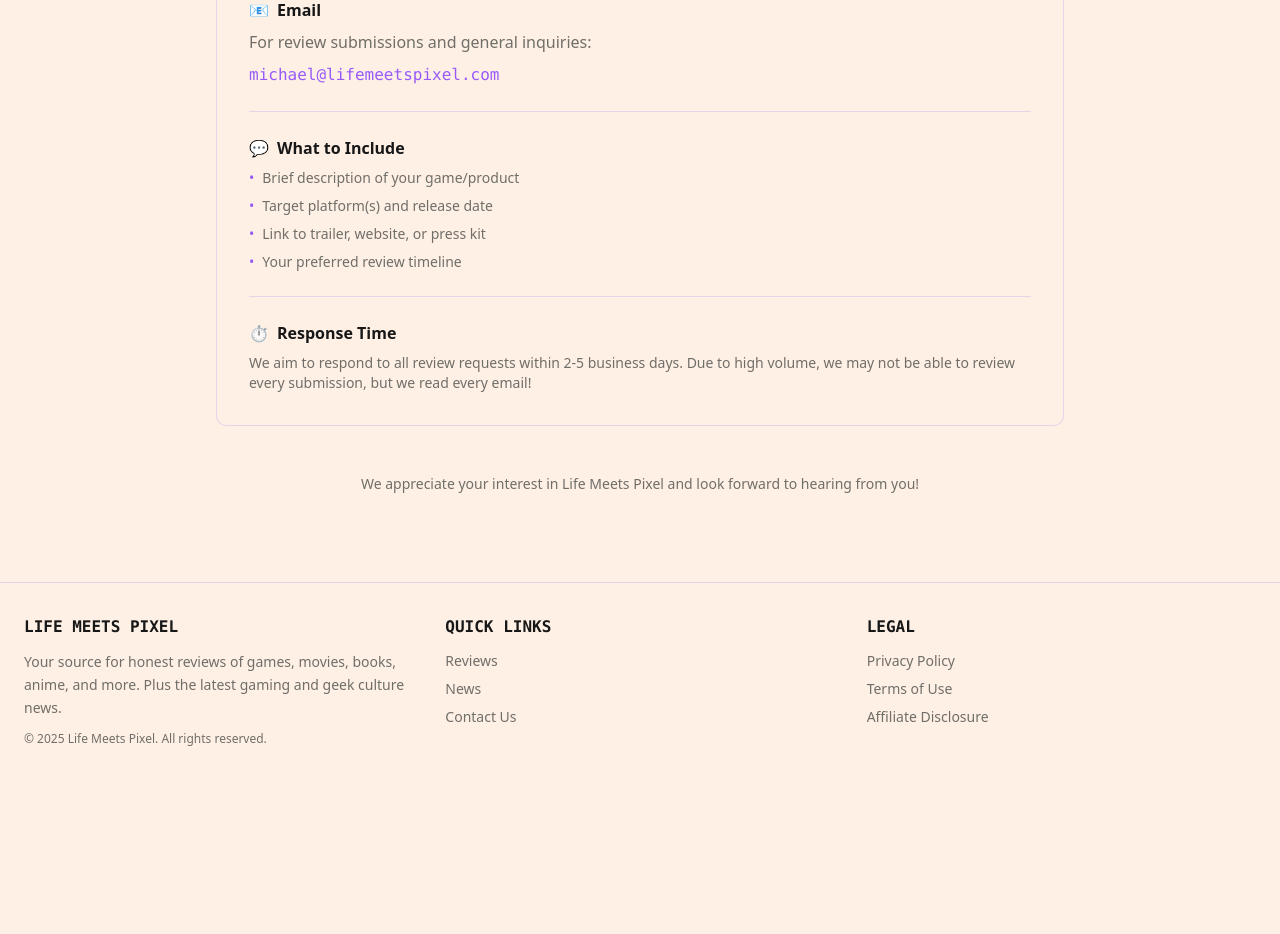
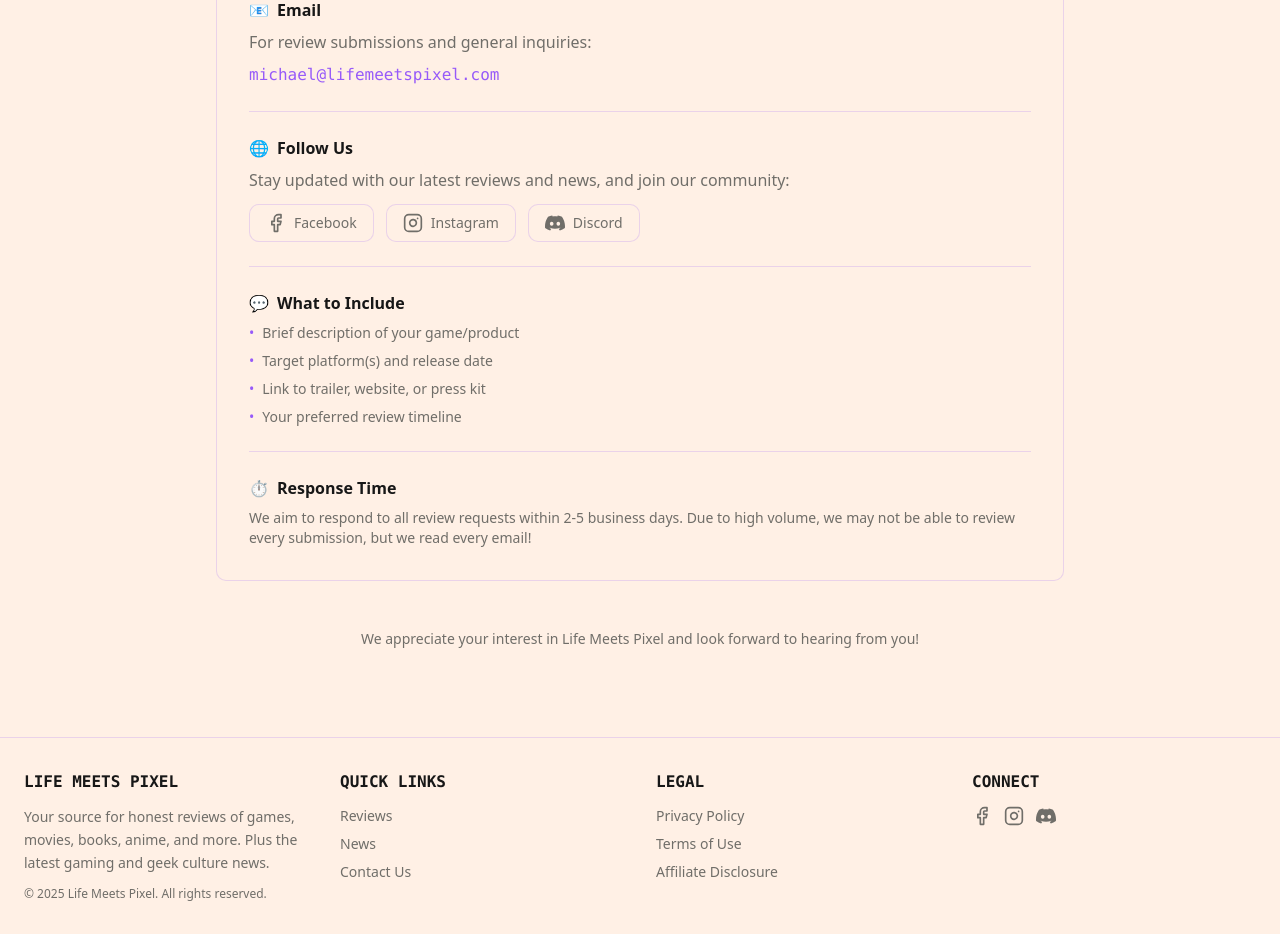
Before and after one commit to m1chael-pappas/life-meets-pixel, a Next.js app: page /contact in a window 1280 px wide. Shown: the part 1000-1934 px from the top of the page. Before the commit the page ends 1779 px from the top, so only its background shows below. Built offline with nearby package versions, Linux system fonts and the light colour scheme; no server answers.

Commit message:
feat: add social media links and site configuration constants

```diff
--- a/app/author/[slug]/page.tsx
+++ b/app/author/[slug]/page.tsx
@@ -5,11 +5,13 @@
 import Image from "next/image";
 import Link from "next/link";
 import { notFound } from "next/navigation";
+import { SiDiscord } from "react-icons/si";
 
 import { Avatar, AvatarFallback, AvatarImage } from "@/components/ui/avatar";
 import { Card, CardContent } from "@/components/ui/card";
 import { SiteHeader } from "@/components/site-header";
 import UniversalReviewCard from "@/components/universal-review-card";
+import { SITE_CONFIG } from "@/lib/constants";
 import { fetchOptions } from "@/lib/queries";
 import { client } from "@/sanity/client";
 
@@ -310,9 +312,14 @@
                     </a>
                   )}
                   {author.socialLinks?.discord && (
-                    <span className="text-sm text-primary font-mono">
-                      💬 Discord: {author.socialLinks.discord}
-                    </span>
+                    <a
+                      href={SITE_CONFIG.social.discord}
+                      target="_blank"
+                      rel="noopener noreferrer"
+                      className="text-sm text-primary hover:text-primary/80 transition-colors font-mono inline-flex items-center gap-1"
+                    >
+                      <SiDiscord className="h-4 w-4" /> Discord
+                    </a>
                   )}
                 </div>
               )}
--- a/app/contact/page.tsx
+++ b/app/contact/page.tsx
@@ -1,8 +1,11 @@
 import { Metadata } from 'next';
 import Link from 'next/link';
+import { Facebook, Instagram } from 'lucide-react';
+import { SiDiscord } from 'react-icons/si';
 
 import { SiteHeader } from '@/components/site-header';
 import { Button } from '@/components/ui/button';
+import { SITE_CONFIG } from '@/lib/constants';
 
 const siteUrl =
   process.env.NEXT_PUBLIC_SITE_URL || "https://lifemeetspixel.com";
@@ -131,11 +134,54 @@
                 For review submissions and general inquiries:
               </p>
               <a
-                href="mailto:michael@lifemeetspixel.com"
+                href={`mailto:${SITE_CONFIG.contact.email}`}
                 className="text-primary hover:text-primary/80 font-mono transition-colors"
               >
-                michael@lifemeetspixel.com
+                {SITE_CONFIG.contact.email}
               </a>
+            </div>
+
+            <div className="border-t border-border pt-6">
+              <h4 className="font-bold text-foreground mb-2 flex items-center gap-2">
+                <span className="text-primary">🌐</span>
+                Follow Us
+              </h4>
+              <p className="text-muted-foreground mb-3">
+                Stay updated with our latest reviews and news, and join our
+                community:
+              </p>
+              <div className="flex flex-wrap gap-3">
+                <a
+                  href={SITE_CONFIG.social.facebook}
+                  target="_blank"
+                  rel="noopener noreferrer"
+                  className="inline-flex items-center gap-2 px-4 py-2 bg-card border border-border rounded-lg text-muted-foreground hover:text-primary hover:border-primary transition-colors"
+                  aria-label="Follow us on Facebook"
+                >
+                  <Facebook className="h-5 w-5" />
+                  <span className="text-sm font-medium">Facebook</span>
+                </a>
+                <a
+                  href={SITE_CONFIG.social.instagram}
+                  target="_blank"
+                  rel="noopener noreferrer"
+                  className="inline-flex items-center gap-2 px-4 py-2 bg-card border border-border rounded-lg text-muted-foreground hover:text-primary hover:border-primary transition-colors"
+                  aria-label="Follow us on Instagram"
+                >
+                  <Instagram className="h-5 w-5" />
+                  <span className="text-sm font-medium">Instagram</span>
+                </a>
+                <a
+                  href={SITE_CONFIG.social.discord}
+                  target="_blank"
+                  rel="noopener noreferrer"
+                  className="inline-flex items-center gap-2 px-4 py-2 bg-card border border-border rounded-lg text-muted-foreground hover:text-primary hover:border-primary transition-colors"
+                  aria-label="Join our Discord server"
+                >
+                  <SiDiscord className="h-5 w-5" />
+                  <span className="text-sm font-medium">Discord</span>
+                </a>
+              </div>
             </div>
 
             <div className="border-t border-border pt-6">
--- a/app/layout.tsx
+++ b/app/layout.tsx
@@ -62,6 +62,19 @@
         alt: "Life Meets Pixel - Reviews & News",
       },
     ],
+  },
+  alternates: {
+    types: {
+      'application/rss+xml': [
+        {
+          url: '/feed.xml',
+          title: 'Life Meets Pixel RSS Feed',
+        },
+      ],
+    },
+  },
+  other: {
+    'facebook:profile_id': '61582819127746',
   },
   twitter: {
     card: "summary_large_image",
--- a/app/reviews/[slug]/page.tsx
+++ b/app/reviews/[slug]/page.tsx
@@ -565,7 +565,7 @@
           </div>
 
           {/* Sidebar */}
-          <div className="space-y-6">
+          <div className="space-y-6 sticky top-24 self-start">
             {/* Score Card */}
             <Card>
               <CardHeader>
--- a/components/site-footer.tsx
+++ b/components/site-footer.tsx
@@ -1,4 +1,8 @@
 import Link from 'next/link';
+import { Facebook, Instagram } from 'lucide-react';
+import { SiDiscord } from 'react-icons/si';
+
+import { SITE_CONFIG } from '@/lib/constants';
 
 export function SiteFooter() {
   const currentYear = new Date().getFullYear();
@@ -6,7 +10,7 @@
   return (
     <footer className="bg-background border-t border-border mt-16">
       <div className="container mx-auto max-w-7xl px-6 py-8">
-        <div className="grid gap-8 md:grid-cols-3">
+        <div className="grid gap-8 md:grid-cols-4">
           {/* About */}
           <div>
             <h3 className="font-bold text-foreground mb-3 font-mono">
@@ -84,6 +88,42 @@
               </li>
             </ul>
           </div>
+
+          {/* Social */}
+          <div>
+            <h3 className="font-bold text-foreground mb-3 font-mono">
+              CONNECT
+            </h3>
+            <div className="flex gap-3">
+              <a
+                href={SITE_CONFIG.social.facebook}
+                target="_blank"
+                rel="noopener noreferrer"
+                className="text-muted-foreground hover:text-primary transition-colors"
+                aria-label="Follow us on Facebook"
+              >
+                <Facebook className="h-5 w-5" />
+              </a>
+              <a
+                href={SITE_CONFIG.social.instagram}
+                target="_blank"
+                rel="noopener noreferrer"
+                className="text-muted-foreground hover:text-primary transition-colors"
+                aria-label="Follow us on Instagram"
+              >
+                <Instagram className="h-5 w-5" />
+              </a>
+              <a
+                href={SITE_CONFIG.social.discord}
+                target="_blank"
+                rel="noopener noreferrer"
+                className="text-muted-foreground hover:text-primary transition-colors"
+                aria-label="Join our Discord server"
+              >
+                <SiDiscord className="h-5 w-5" />
+              </a>
+            </div>
+          </div>
         </div>
       </div>
     </footer>
--- /dev/null
+++ b/lib/constants.ts
@@ -0,0 +1,15 @@
+export const SITE_CONFIG = {
+  name: "Life Meets Pixel",
+  url: "https://lifemeetspixel.com",
+  description:
+    "Honest reviews of games, movies, books, anime, board games, and tech. No sponsors. No PR fluff. Just real reviews from a fellow nerd.",
+  social: {
+    facebook: "https://www.facebook.com/profile.php?id=61582819127746",
+    instagram: "https://www.instagram.com/life_meets_pixel/",
+    discord: "https://discord.gg/DpyvRH9K",
+    twitter: "@lifemeetspixel",
+  },
+  contact: {
+    email: "michael@lifemeetspixel.com",
+  },
+} as const;
--- a/package.json
+++ b/package.json
@@ -29,6 +29,7 @@
     "next-themes": "^0.4.6",
     "react": "^19.0.0",
     "react-dom": "^19.0.0",
+    "react-icons": "^5.5.0",
     "tailwind-merge": "^3.3.0"
   },
   "devDependencies": {
```
Also changed, not shown: 1 other file (tests, documents, lock files or other folders).
